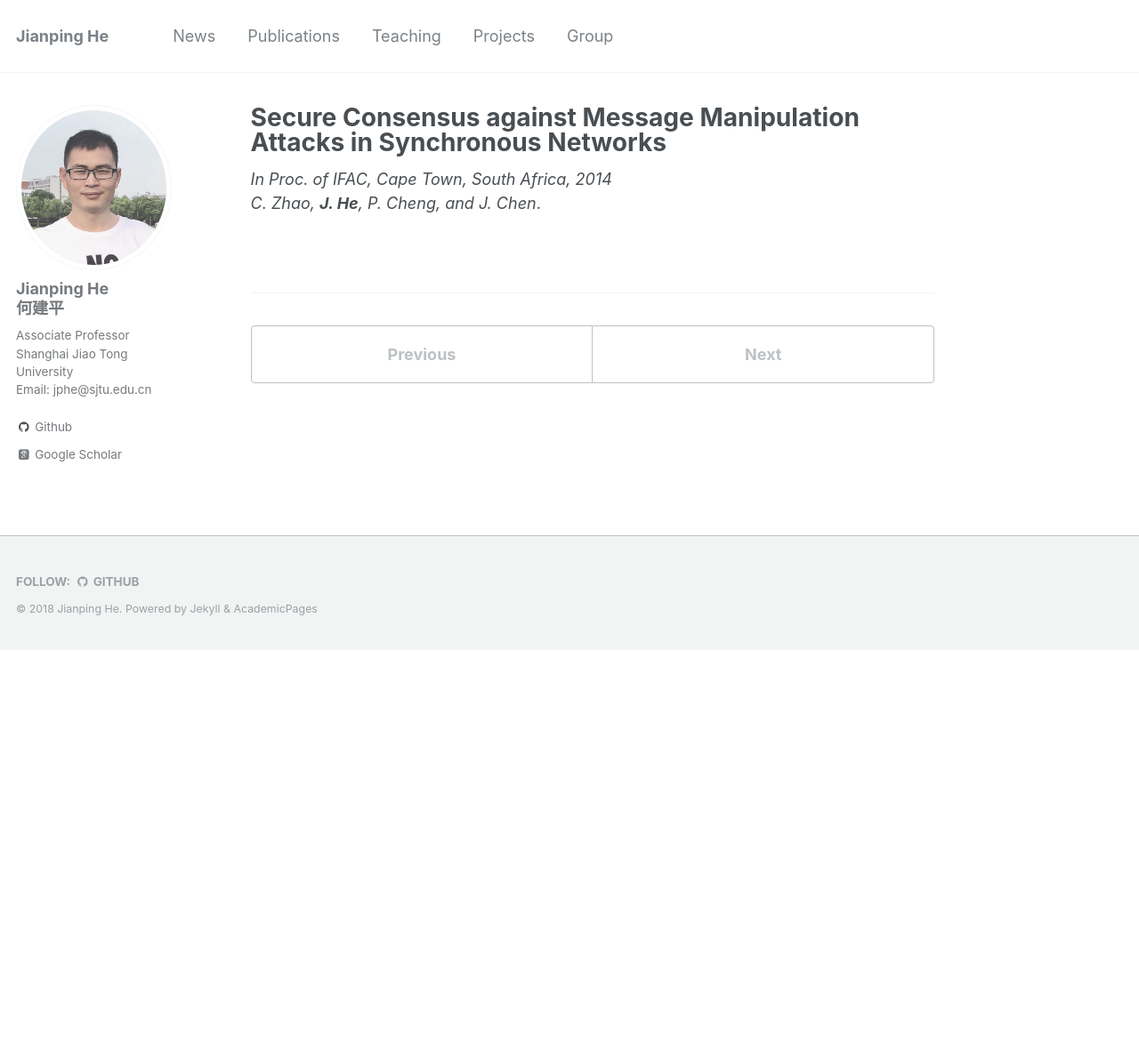
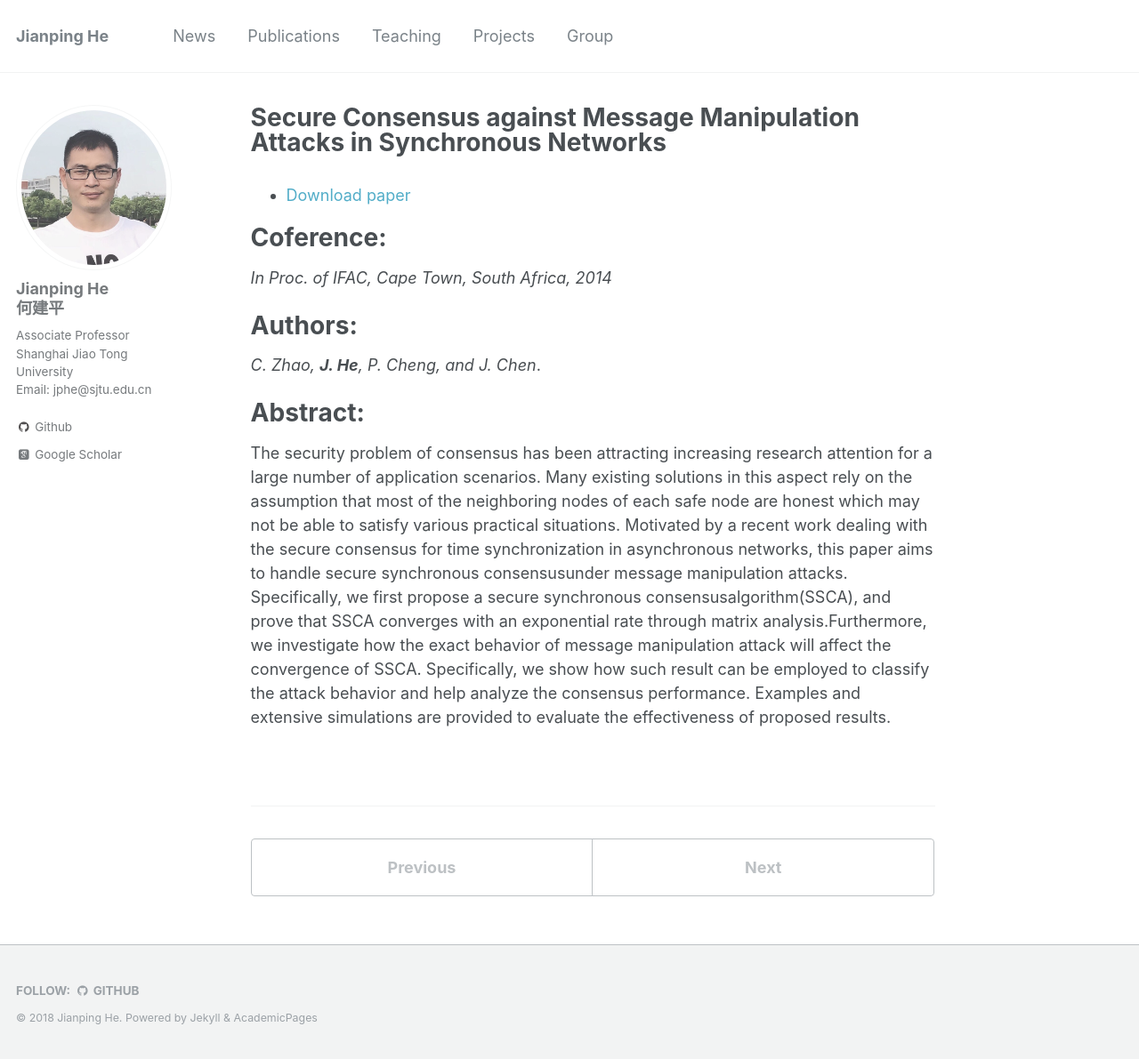
Before and after one commit to jiangshuozz/Jianping-He.github.io, a Jekyll site: the page built from _publications/2014-03-01-Secure-Consensus-against-Message-Manipulation-Attacks.md, in a window 1280 px wide and 1191 px high. Shown: the whole window at 89% size. Built offline with Jekyll 4.4.1, drawn with Linux system fonts in a browser that asks for light colours; some web fonts are replaced.

Commit message:
Update 2014-03-01-Secure-Consensus-against-Message-Manipulation-Attacks.md

```diff
--- a/_publications/2014-03-01-Secure-Consensus-against-Message-Manipulation-Attacks.md
+++ b/_publications/2014-03-01-Secure-Consensus-against-Message-Manipulation-Attacks.md
@@ -8,5 +8,16 @@ venue: '--'
 #paperurl: ''
 #citation: ''
 ---
+- [Download paper](http://folk.ntnu.no/skoge/prost/proceedings/ifac2014/media/files/2753.pdf)
+
+Coference:
+===
 *In Proc. of IFAC, Cape Town, South Africa, 2014*
+
+Authors:
+===
 *C. Zhao, **J. He**, P. Cheng, and J. Chen*.
+
+Abstract:
+===
+The security problem of consensus has been attracting increasing research attention for a large number of application scenarios. Many existing solutions in this aspect rely on the assumption that most of the neighboring nodes of each safe node are honest which may not be able to satisfy various practical situations. Motivated by a recent work dealing with the secure consensus for time synchronization in asynchronous networks, this paper aims to handle secure synchronous consensusunder message manipulation attacks. Specifically, we first propose a secure synchronous consensusalgorithm(SSCA), and prove that SSCA converges with an exponential rate through matrix analysis.Furthermore, we investigate how the exact behavior of message manipulation attack will affect the convergence of SSCA. Specifically, we show how such result can be employed to classify the attack behavior and help analyze the consensus performance. Examples and extensive simulations are provided to evaluate the effectiveness of proposed results.
```
